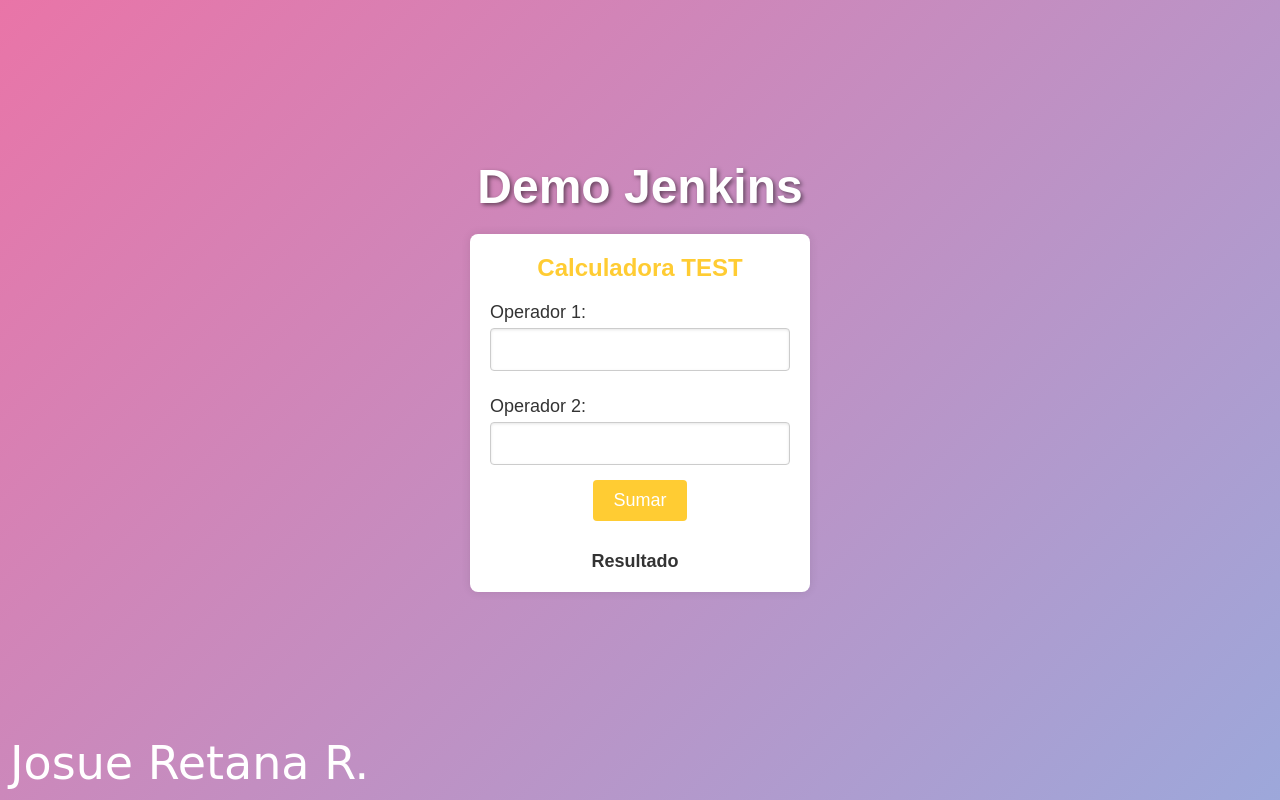
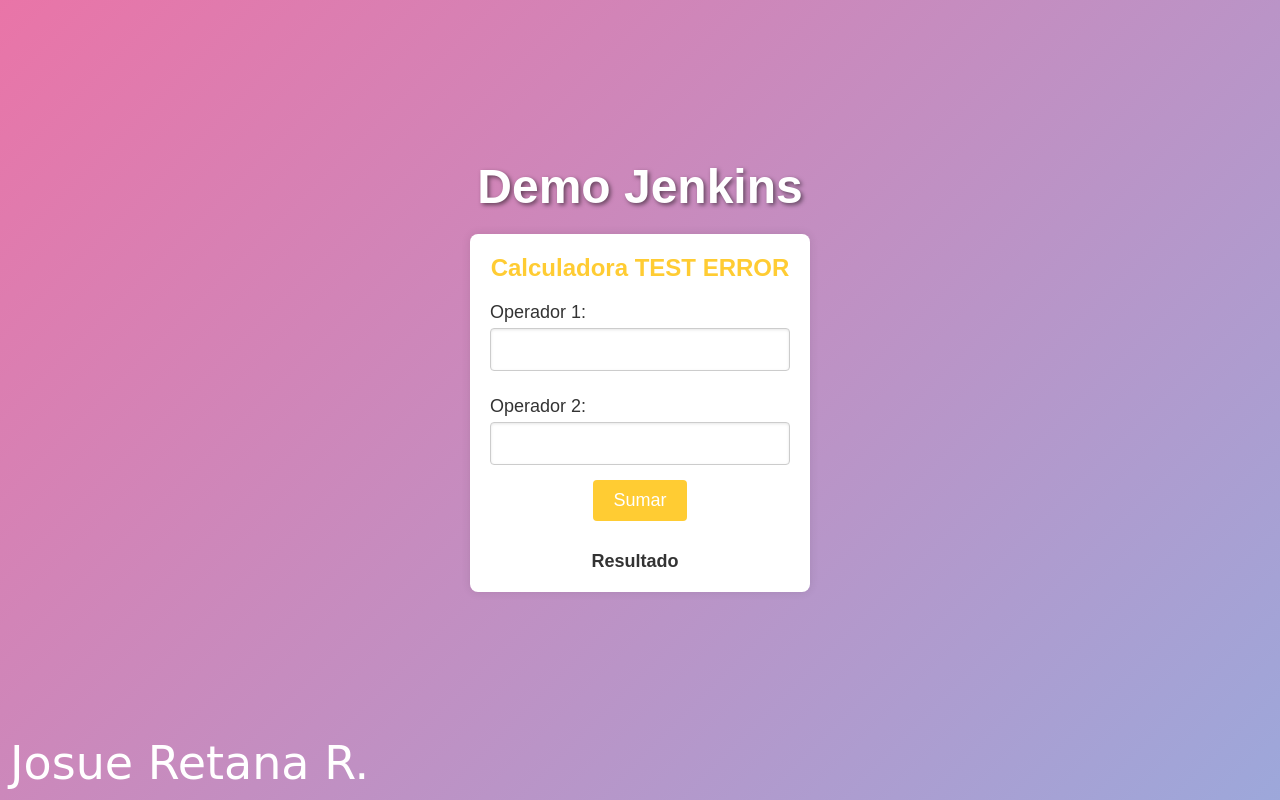
Before and after one commit to JosueRR/jenkins-demo, a plain HTML site: page webpage-src/index.html in a window 1280 px wide. Drawn offline with nearby package versions, Linux system fonts and the light colour scheme.

Commit message:
Test in new ambient

```diff
--- a/webpage-src/index.html
+++ b/webpage-src/index.html
@@ -112,7 +112,7 @@
             <h1>Demo Jenkins</h1>
         </div>
         <div class="container">
-            <h2>Calculadora TEST</h2>
+            <h2>Calculadora TEST ERROR</h2>
             <div>
                 <label for="txtOperador1">Operador 1:</label>
                 <input type="number" id="txtOperador1">
```
